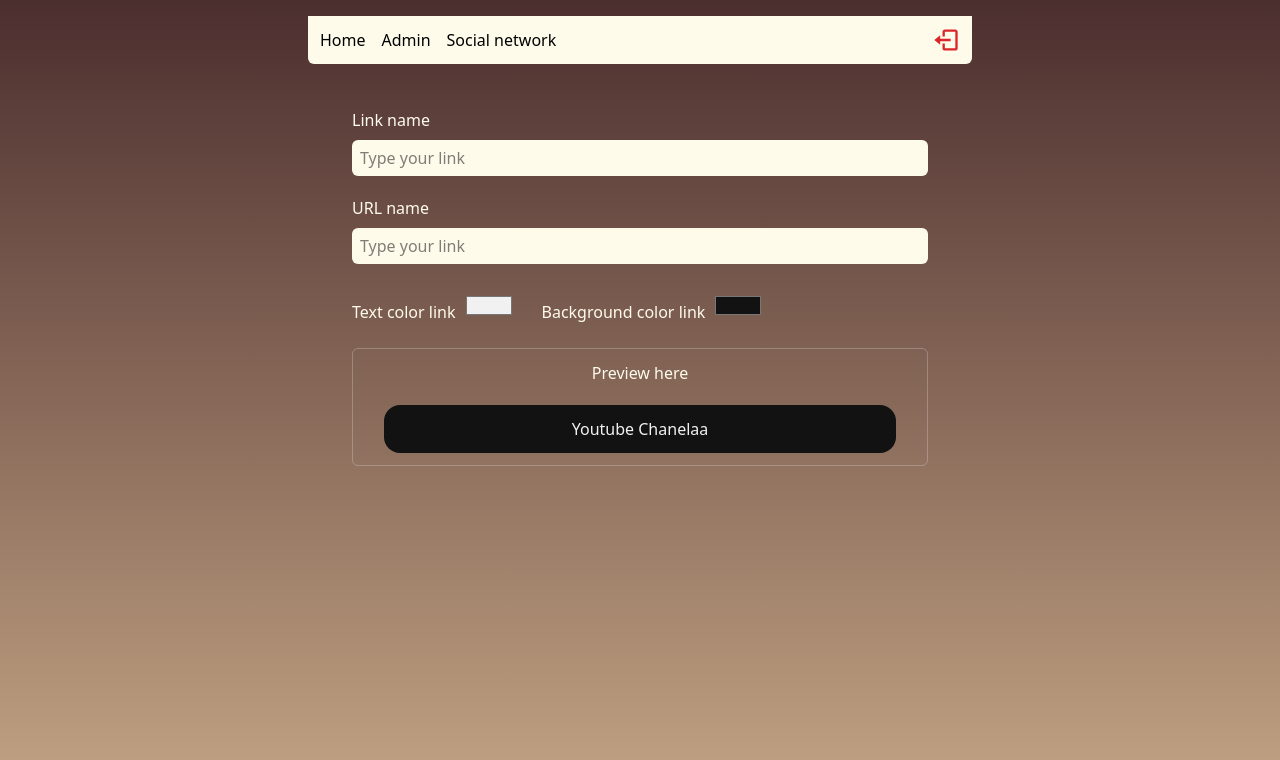
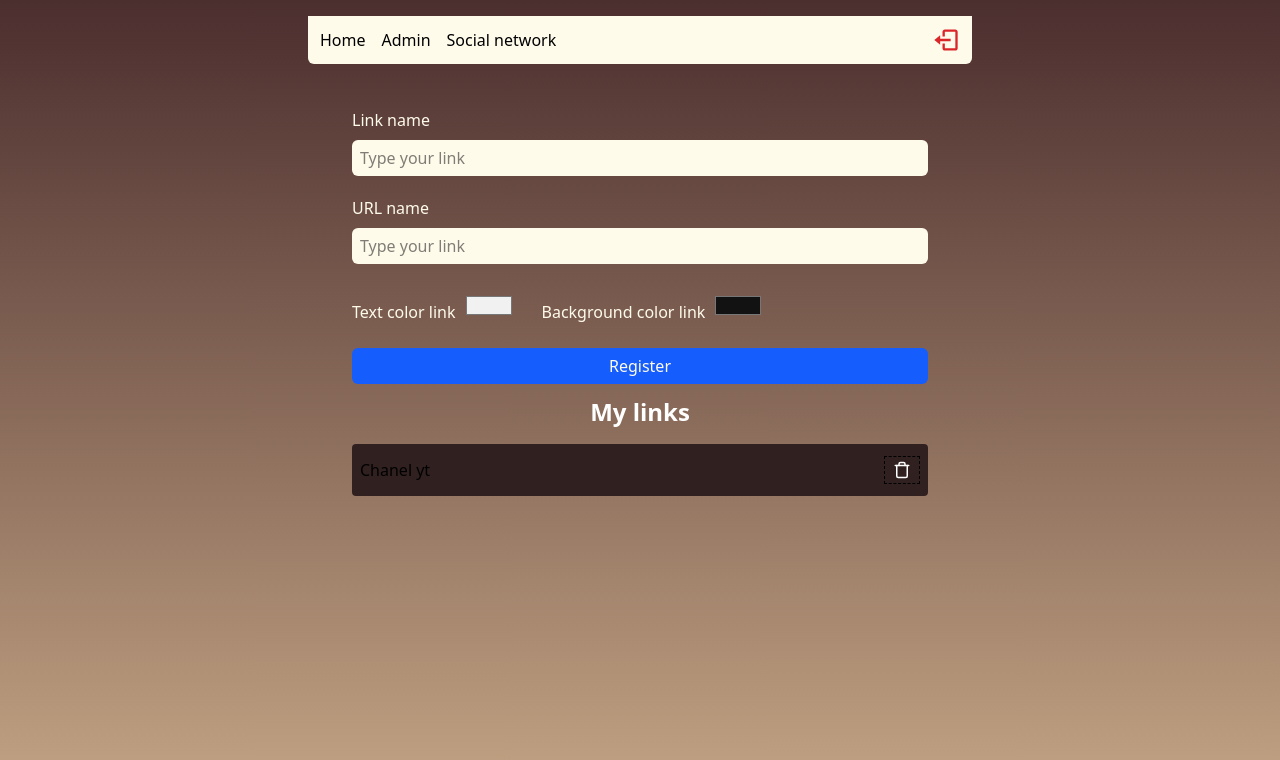
Before and after one commit to pedrohfreitas01/linkTree-ReactJS, a React (Vite) app: page /admin in a window 1280 px wide. Shown: the top 760 px of the page. Built offline with nearby package versions, Linux system fonts and the light colour scheme; no server answers; sample sign-in values are in the browser's storage.

Commit message:
form done

```diff
--- a/src/Pages/admin/index.tsx
+++ b/src/Pages/admin/index.tsx
@@ -1,6 +1,7 @@
 import { useState } from "react";
 import { Header } from "../../components/Header";
 import { Input } from "../../components/Input";
+import { FiTrash } from "react-icons/fi";
 
 function Admin() {
   const [nameInput, setNameInput] = useState("");
@@ -55,6 +56,7 @@
           </div>
         </section>
 
+        {nameInput !== "" && (
           <div className="flex items-center justify-start flex-col mb-7 p-1 border-gray-100/25 border rounded-md">
             <label htmlFor="" className="text-amber-50 font-medium mt-2 mb-3">
               Preview here
@@ -64,13 +66,33 @@
               style={{
                 marginBottom: 8,
                 marginTop: 8,
-              backgroundColor: backgroundColorInput, color: textColorInput
+                backgroundColor: backgroundColorInput,
+                color: textColorInput,
               }}
             >
-            <p className="font-medium">Youtube Chanelaa</p>
+              <p className="font-medium">{nameInput}</p>
             </article>
           </div>
+        )}
+
+        <button
+          type="submit"
+          className="bg-blue-600 h-9 rounded-md text-amber-50 font-medium gap-5 flex items-center justify-center"
+        >
+          Register
+        </button>
       </form>
+      <h2 className="font-bold text-white mb-4 text-2xl">My links</h2>
+
+      <article
+        className="flex items-center justify-between w-6/12 max-w-xl rounded py-3 px-2 mb-2 select-none"
+        style={{ backgroundColor: "#302020", color: "000" }}
+      >
+        <p>Chanel yt</p>
+        <button className="border border-dashed py-1 px-2 cursor-pointer">
+          <FiTrash size={18} color="#fff" />
+        </button>
+      </article>
     </div>
   );
 }
```
Lines whose indentation alone changed are shown as unchanged.
